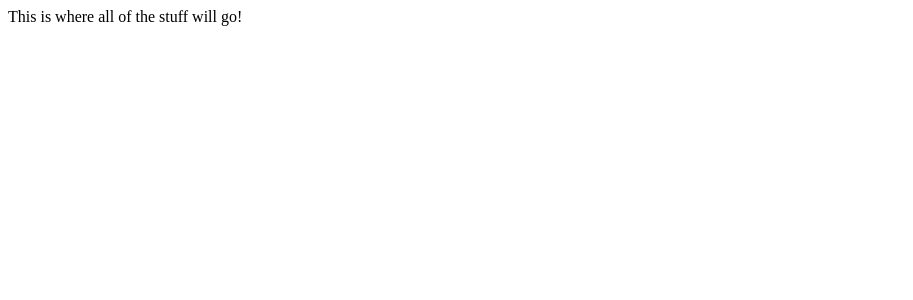
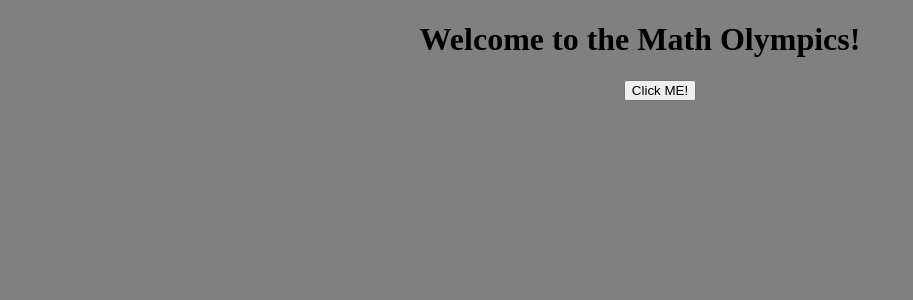
Before and after one commit to WesMcKnight/math-olympics, a React (Create React App) app: page / in a window 1280 px wide. Shown: the top 300 px of the page, without its empty margins (0-913 px from the left). Built offline with nearby package versions, Linux system fonts and the light colour scheme.

Commit message:
reactstrap works now

```diff
--- a/package.json
+++ b/package.json
@@ -2,13 +2,17 @@
   "name": "math-olympics",
   "version": "0.1.0",
   "private": true,
+"homepage": "http://WesMcKnight.github.io/math-olympics",
   "dependencies": {
     "@testing-library/jest-dom": "^5.16.5",
     "@testing-library/react": "^13.4.0",
     "@testing-library/user-event": "^13.5.0",
+    "bootstrap": "^5.2.3",
     "react": "^18.2.0",
     "react-dom": "^18.2.0",
     "react-scripts": "5.0.1",
+    "react-strap": "^0.0.1",
+    "reactstrap": "^9.1.10",
     "web-vitals": "^2.1.4"
   },
   "scripts": {
--- /dev/null
+++ b/src/App.css
@@ -0,0 +1,9 @@
+body {
+    text-align: center;
+    background-color: grey;
+}
+.Button {
+    text-align: right;
+    color: red;
+    background-color: blue;
+}
--- a/src/App.js
+++ b/src/App.js
@@ -1,9 +1,17 @@
+import { Row, Container, Nav, Button } from 'reactstrap';
+import './App.css';
 
 function App() {
   return (
-    <div className="App">
-      This is where all of the stuff will go!
-    </div>
+    <Container>
+      <Row>
+        <h1>Welcome to the Math Olympics!</h1>
+      </Row>
+      <Nav>
+        <Button type='button' color='blue'>Click ME!</Button>
+      </Nav>
+    </Container>
+
   );
 }
 
```
Also changed, not shown: 1 other file (tests, documents, lock files or other folders).
